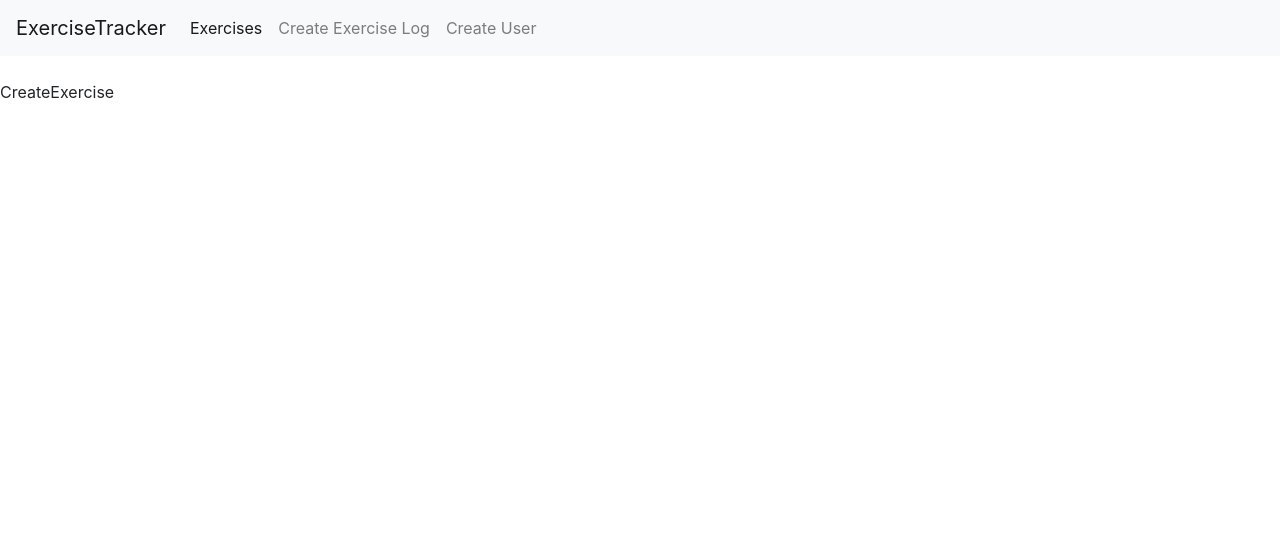
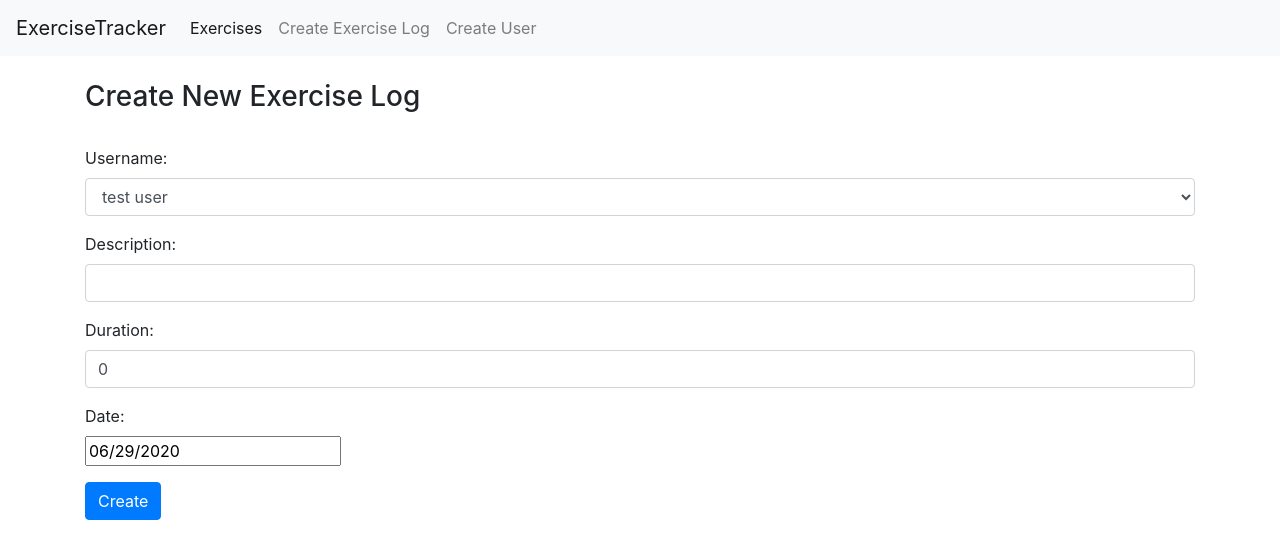
Before and after one commit to chalanika/Exercises--Tracker, a React (Create React App) app: page /create in a window 1280 px wide. Shown: the top 558 px of the page. Built offline with nearby package versions, Linux system fonts and the light colour scheme.

Commit message:
created exercise log form

```diff
--- a/package.json
+++ b/package.json
@@ -9,6 +9,7 @@
     "boostrap": "^2.0.0",
     "bootstrap": "^4.5.0",
     "react": "^16.13.1",
+    "react-datepicker": "^3.0.0",
     "react-dom": "^16.13.1",
     "react-router-dom": "^5.2.0",
     "react-scripts": "3.4.1"
--- a/src/component/create-exercise.jsx
+++ b/src/component/create-exercise.jsx
@@ -1,11 +1,133 @@
 import React, { Component } from 'react';
+import DatePicker from 'react-datepicker';
+import "react-datepicker/dist/react-datepicker.css";
 
 class CreateExercise extends Component {
-    state = {  }
+
+    constructor(props) {
+        super(props);
+
+        this.onChangeUsername = this.onChangeUsername.bind(this);
+        this.onChangeDescription = this.onChangeDescription.bind(this);
+        this.onChangeDuration = this.onChangeDuration.bind(this);
+        this.onChangeDate = this.onChangeDate.bind(this);
+        this.onSubmit = this.onSubmit.bind(this);
+
+        this.state = {
+            username: '',
+            description: '',
+            duration: 0,
+            date: new Date(),
+            users: []
+        }
+    }
+
+    componentDidMount() {
+        this.setState({
+            users: ['test user'],
+            username: 'test user'
+        })
+    }
+
+    onChangeUsername(e) {
+        this.setState({
+            username: e.target.value
+        });
+
+    }
+    onChangeDescription(e) {
+        this.setState({
+            description: e.target.value
+        });
+    }
+    onChangeDuration(e) {
+        this.setState({
+            duration: e.target.value
+        });
+    }
+    onChangeDate(date) {
+        this.setState({
+            date: date
+        });
+    }
+
+    onSubmit(e) {
+        console.log("submited");
+        console.log(this.state);
+        e.preventDefault();
+        const exercise = {
+            username: this.state.username,
+            description: this.state.description,
+            duration: this.state.duration,
+            date: this.state.date,
+        }
+        console.log(exercise);
+
+        this.props.history.push("/");
+        //window.location = '/';  //back to home
+    }
+
     render() {
         return (
-            <div>CreateExercise</div>
-         );
+            <div className="container">
+                <h3>Create New Exercise Log</h3><br/>
+                <form onSubmit={this.onSubmit}>
+                    <div className="form-group">
+                        <label >Username:</label>
+                        <select
+                            className="form-control"
+                            required
+                            value={this.state.username}
+                            onChange={this.onChangeUsername}
+                        >
+                            {
+                                this.state.users.map(function(user){
+                                    return <option
+                                        key={user}
+                                        value={user}
+                                        >{user}
+                                    </option>
+                                })
+                            }
+                        </select>
+                    </div>
+                    <div className="form-group">
+                        <label >Description: </label>
+                        <input
+                            type="text"
+                            className="form-control"
+                            value={this.state.description}
+                            onChange={this.onChangeDescription}
+                        />
+                    </div>
+                    <div className="form-group">
+                        <label >Duration: </label>
+                        <input
+                            type="text"
+                            className="form-control"
+                            value={this.state.duration}
+                            onChange={this.onChangeDuration}
+                        />
+                    </div>
+                    <div className="form-group">
+                        <label >Date:</label>
+                        <div>
+                            <DatePicker
+                                selected={this.state.date}
+                                onChange={this.onChangeDate}
+                            />
+                        </div>
+                    </div>
+                    <div className="form-group">
+                        <input
+                            type="submit"
+                            className="btn btn-primary"
+                            value="Create"
+                        />
+                    </div>
+                </form>
+            </div>
+        );
     }
 }
 
--- a/src/component/navbar.jsx
+++ b/src/component/navbar.jsx
@@ -5,18 +5,18 @@
     state = {}
     render() {
         return (
-            <nav class="navbar navbar-expand-lg navbar-light bg-light">
+            <nav className="navbar navbar-expand-lg navbar-light bg-light">
                 <Link to="/" className=" navbar-brand">ExerciseTracker</Link>
-                <div class="collapse navbar-collapse" id="navbarNav">
-                    <ul class="navbar-nav">
-                        <li class="nav-item active">
-                            <Link class="nav-link" to='/'>Exercises</Link>
+                <div className="collapse navbar-collapse" id="navbarNav">
+                    <ul className="navbar-nav">
+                        <li className="nav-item active">
+                            <Link className="nav-link" to='/'>Exercises</Link>
                         </li>
-                        <li class="nav-item">
-                            <Link class="nav-link" to='/create'>Create Exercise Log</Link>
+                        <li className="nav-item">
+                            <Link className="nav-link" to='/create'>Create Exercise Log</Link>
                         </li>
-                        <li class="nav-item">
-                            <Link class="nav-link" to='/user'>Create User</Link>
+                        <li className="nav-item">
+                            <Link className="nav-link" to='/user'>Create User</Link>
                         </li>
                     </ul>
                 </div>
```
Also changed, not shown: 1 other file (tests, documents, lock files or other folders).
